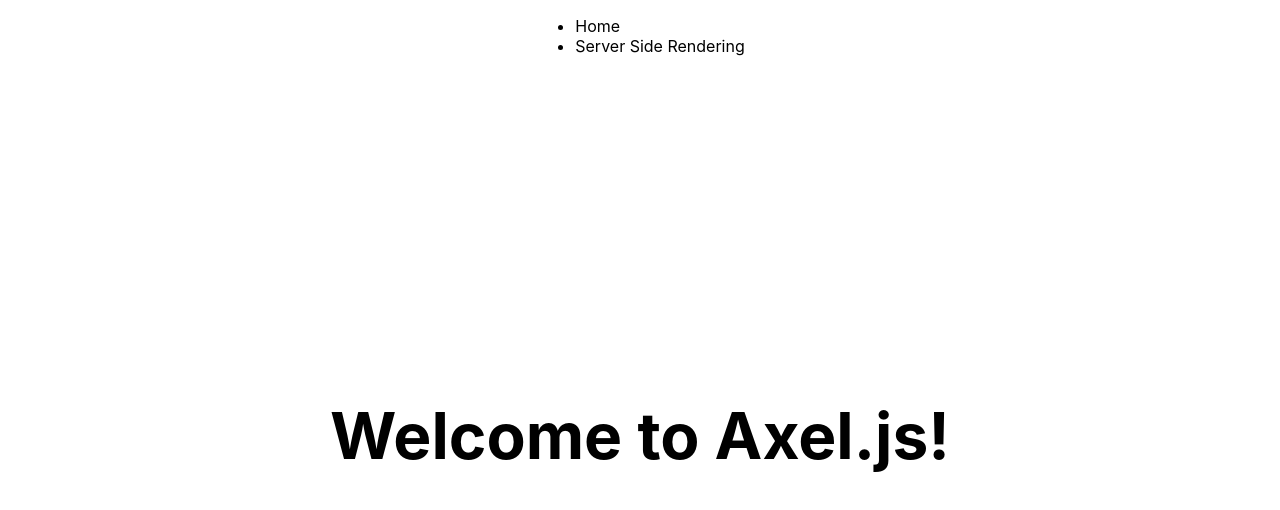
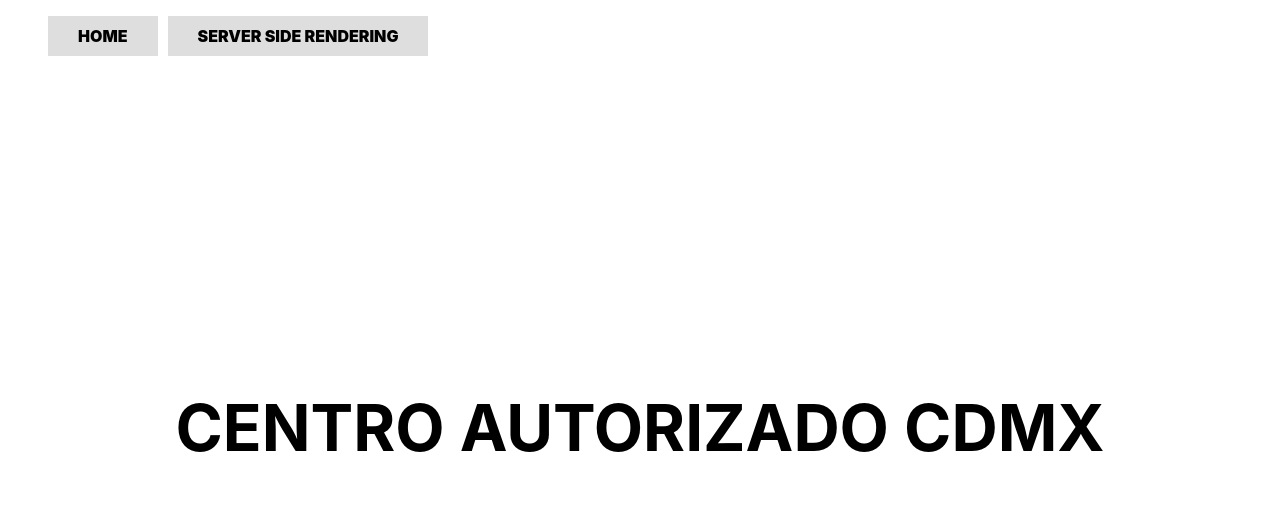
Before and after one commit to axelobscura/servicios, a Next.js app: page / in a window 1280 px wide. Shown: the top 510 px of the page. Built offline with nearby package versions, Linux system fonts and the light colour scheme.

Commit message:
Agregar menús y listado

```diff
--- a/components/Nav.js
+++ b/components/Nav.js
@@ -18,6 +18,6 @@
             </ul>
         </nav>
     )
-};
+}
 
 export default Nav;
--- a/package.json
+++ b/package.json
@@ -8,6 +8,8 @@
     "start": "next start"
   },
   "dependencies": {
+    "@material-ui/core": "^4.11.0",
+    "@material-ui/icons": "^4.9.1",
     "next": "9.5.3",
     "react": "16.13.1",
     "react-dom": "16.13.1"
--- a/pages/index.js
+++ b/pages/index.js
@@ -12,7 +12,7 @@
       <Nav />
       <main className={styles.main}>
         <h1 className={styles.title}>
-          Welcome to Axel.js!
+          CENTRO AUTORIZADO CDMX
         </h1>
       </main>
     </div>
--- a/styles/globals.css
+++ b/styles/globals.css
@@ -14,3 +14,25 @@
 * {
   box-sizing: border-box;
 }
+
+nav {
+  width: 100%;
+}
+
+nav ul {
+  list-style: none;
+}
+
+nav ul li {
+  position: relative;
+  float: left;
+}
+
+nav ul li a {
+  background-color: #dedede;
+  padding: 10px 30px;
+  margin-right: 10px;
+  font-weight: 900;
+  text-transform: uppercase;
+  display: block;
+}
```
Also changed, not shown: 1 other file (tests, documents, lock files or other folders).
